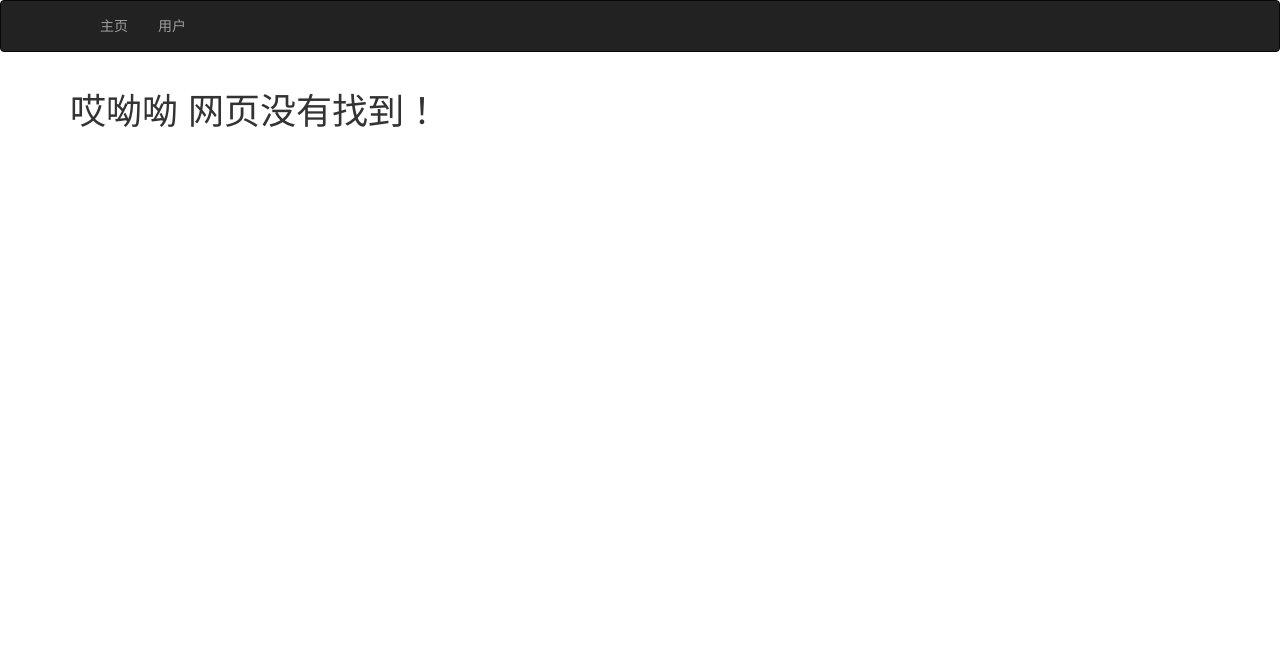
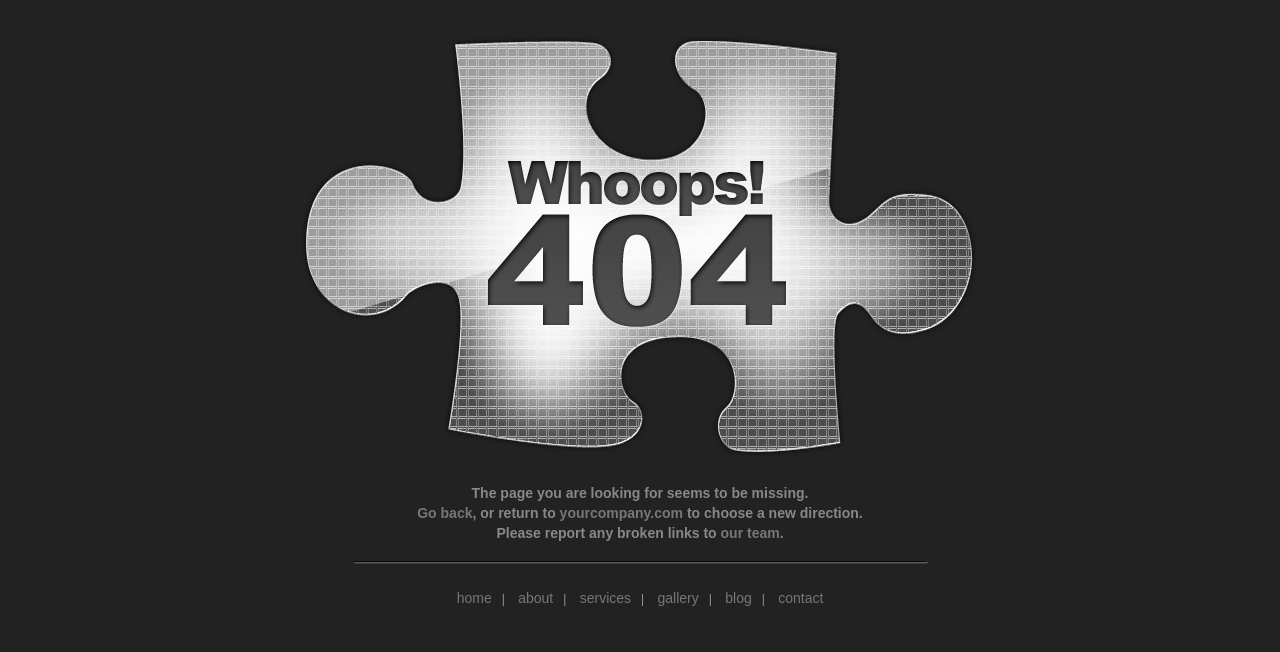
Before and after one commit to luoweis/python, a Python web app: template flask/test_pro1/app/templates/404.html in a window 1280 px wide. Shown: the top 652 px of the page. Run offline with Jinja, Linux system fonts and the light colour scheme; the template is opened without the code that fills it, so the values that code supplies are empty; some libraries are stand-ins or nearby versions.

Commit message:
16年5月17日晚

```diff
--- /dev/null
+++ b/flask/test_pro1/app/static/css/style.css
@@ -0,0 +1,122 @@
+body {
+  background:#222;
+  margin:0;
+  font-family:Arial, Helvetica, sans-serif;
+  font-size:12px;
+}
+
+img {
+  border:0;
+}
+
+a, input {
+  outline:none !important;
+}
+
+.wrapper {
+  width:960px;
+  margin:0 auto;
+  position:relative;
+  text-align:center;
+}
+
+#whoops{
+  width:683px;
+  height:433px;
+  background:url("/static/images/404_dark.png") no-repeat;
+  margin:0 auto;
+}
+
+
+/* Content */
+
+.content {
+  text-align:center;
+  padding:30px 0 30px 0px;
+}
+.content p {
+  font-weight:bold;
+  font-size:14px;
+  font-family:arial, helvetica, sans-serif;
+  color:#888;line-height:20px;
+  margin:20px 0px 15px 0px;
+}
+
+#divider {
+  width:578px;height:30px;
+  background:url("/static/images/dark_line.png") no-repeat;
+  margin:0 auto;
+}
+
+a {
+  text-decoration:none;
+  color:#777;
+  line-height:20px;
+}
+
+a:hover {
+  text-decoration:none;
+  color:#888;
+  line-height:20px;
+}
+
+/* Search Box */
+
+.search {
+  width:288px;
+  height:67px;
+  margin:0 auto -10px auto;
+}
+.search .input-box {
+  background:url("/static/images/searchbox.png") no-repeat 0 0;
+  width:233px;
+  padding:8px 0px 8px 0px;
+  float:left;
+}
+.search .input-box input {
+  border:0;
+  background:0;
+  font-size:15px;
+  color:#999;
+  width:210px;
+}
+.search input.submit {
+  background:url("/static/images/arrow.png") no-repeat 0 0;
+  width:45px;
+  height:33px;
+  cursor:pointer;
+  text-indent:-99999px;
+  font-size:0;
+  line-height:0;
+  border:0;
+  padding:0;
+}
+
+/* Page Links */
+
+.menu {
+  padding:0px 0px 15px 0px;
+  text-align:center;
+  color :#999;
+}
+
+.menu a  {
+  outline:none;
+  text-decoration:none;
+  background-color:transparent;
+  padding:5px 10px 5px 10px;
+  font-size:14px;
+  color :  #777;
+}
+
+.menu a:hover {
+  color : #888;
+  background-color : transparent;
+}
+
+.separater {
+  font-size:16px;
+  padding:0px 0px 15px 0px;
+  text-align:center;
+  color :#666;
+}
--- a/flask/test_pro1/app/templates/404.html
+++ b/flask/test_pro1/app/templates/404.html
@@ -1,7 +1,31 @@
-{% extends "base.html" %}
+<!DOCTYPE html PUBLIC "-//W3C//DTD XHTML 1.0 Transitional//EN" "http://www.w3.org/TR/xhtml1/DTD/xhtml1-transitional.dtd">
+<html xmlns="http://www.w3.org/1999/xhtml">
+<head>
+<meta http-equiv="Content-Type" content="text/html; charset=utf-8" />
+<title>404 Error</title>
+<meta name="description" content="404 Error" />
+<meta name="keywords" content="404, error" />
+<link rel="stylesheet" type="text/css" href="{{ url_for('static', filename='css/style.css') }}">
+</head>
+<body>
+<div class="wrapper">
+<div class="content">
+<div id="whoops"></div>
+<p>The page you are looking for seems to be missing.<br/>
+<a href="javascript:history.go(-1)">Go back</a>, or return to <a href="#">yourcompany.com</a> to choose a new direction.<br/>
+Please report any broken links to <a href="mailto:yourcompany.com">our team</a>.</p>
+<div id="divider"></div>
 
-{% block title %}404{% endblock %}
-
-{% block page_content %}
-<h1>哎呦呦 网页没有找到！</h1>
-{% endblock %}
+<div class="menu">
+<a href="#">home</a><span class="separator">|</span>
+<a href="#">about</a><span class="separator">|</span>
+<a href="#">services</a><span class="separator">|</span>
+<a href="#">gallery</a><span class="separator">|</span>
+<a href="#">blog</a><span class="separator">|</span>
+<a href="#">contact</a>
+</div>
+</div>
+</div>
+<div style="display:none"><script src='http://v7.cnzz.com/stat.php?id=155540&web_id=155540' language='JavaScript' charset='gb2312'></script></div>
+</body>
+</html>
```
Also changed, not shown: flask/test_pro1/app/static/images/404_dark.png (added), flask/test_pro1/app/static/images/arrow.png (added), flask/test_pro1/app/static/images/dark_line.png (added), flask/test_pro1/app/static/images/searchbox.png (added), 5 other files.
